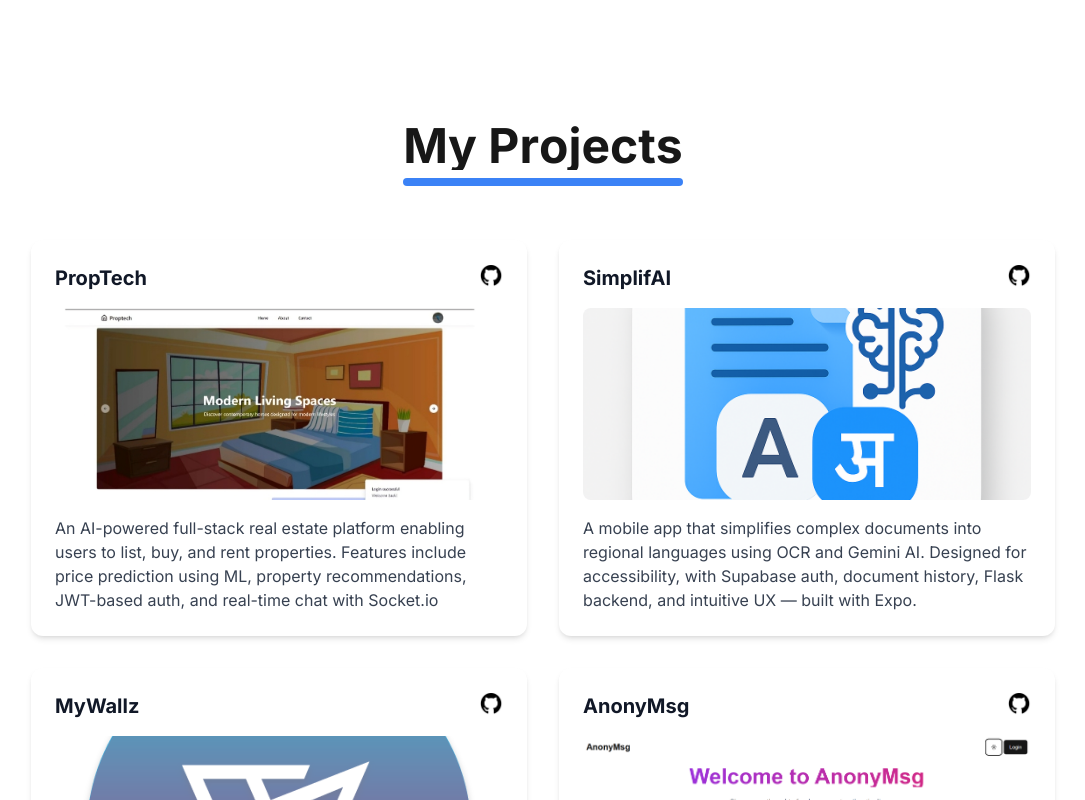
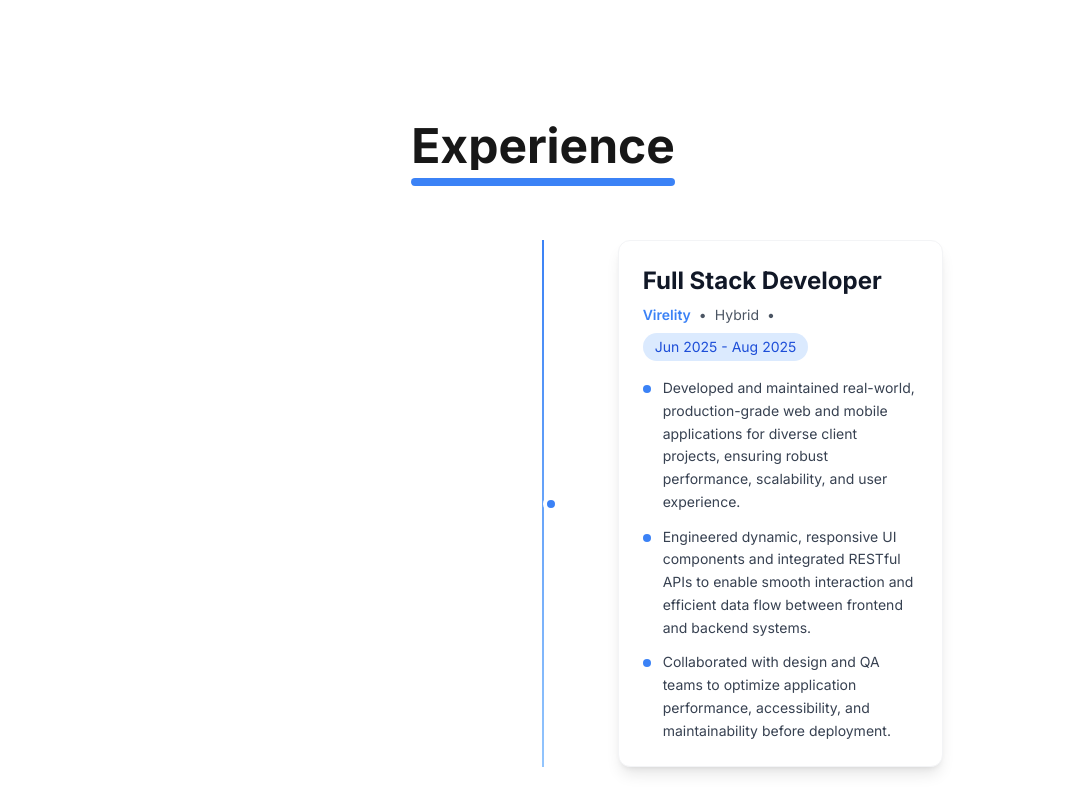
Before and after one commit to KhurshidShaikh/khurshid-portfolio, a Next.js app: page / in a window 1280 px wide. Shown: the part 1580-2380 px from the top of the page, without its empty margins (97-1182 px from the left). Built offline with nearby package versions, Linux system fonts and the light colour scheme.

Commit message:
latest updates

```diff
--- a/src/app/page.tsx
+++ b/src/app/page.tsx
@@ -7,6 +7,7 @@ import { github } from "../assets/tech";
 import Image from "next/image";
 import { useEffect, useState } from 'react';
 import { useTheme } from './ThemeProvider';
+import ExperienceTimeline from '../components/ExperienceTimeline';
 
 const inter = Inter({ subsets: ['latin'] });
 
@@ -95,7 +96,7 @@ export default function Home() {
                   Let&apos;s Connect
                 </a>
                 <a
-                  href="https://drive.google.com/file/d/11oKdix4hFOnbbknd0PNuR40jXYmbNHuK/view?usp=sharing"
+                  href="https://drive.google.com/file/d/1ydV5drwDRQk-ioa2D2q63BzgNGmwR0-a/view?usp=sharing"
                   target="_blank"
                   rel="noopener noreferrer"
                   className="inline-block bg-white dark:bg-gray-800 hover:bg-gray-100 dark:hover:bg-gray-700 text-blue-500 border border-blue-500 font-semibold text-sm sm:text-sm md:text-base px-5 sm:px-6 md:px-8 py-3 sm:py-3 rounded-full transition-colors duration-300 whitespace-nowrap"
@@ -203,6 +204,8 @@ export default function Home() {
             </motion.div>
           </div>
         </section>
+
+        <ExperienceTimeline />
 
         <section id="projects" className="container mx-auto px-4 py-16">
           <div className="max-w-5xl mx-auto">
--- a/src/assets/tech/index.js
+++ b/src/assets/tech/index.js
@@ -27,6 +27,7 @@ import simplifaiicon from "./simplifaiicon.png"
 import xlogo from "./xlogo.png";
 import gmail from "./gmail.png";
 import linkedin from "./linkedin.png"
+import alumnibridge from "./alumnibridge.png"
 
 
 export {
@@ -58,5 +59,6 @@ export {
     simplifaiicon,
     linkedin,
     xlogo,
-    gmail
+    gmail,
+    alumnibridge
 };
--- /dev/null
+++ b/src/components/ExperienceTimeline.tsx
@@ -0,0 +1,149 @@
+'use client';
+import { motion } from 'framer-motion';
+import { useState } from 'react';
+
+interface Experience {
+  role: string;
+  company: string;
+  location: string;
+  period: string;
+  responsibilities: string[];
+}
+
+const experiences: Experience[] = [
+  {
+    role: "Full Stack Developer",
+    company: "Virelity",
+    location: "Hybrid",
+    period: "Jun 2025 - Aug 2025",
+    responsibilities: [
+      "Developed and maintained real-world, production-grade web and mobile applications for diverse client projects, ensuring robust performance, scalability, and user experience.",
+      "Engineered dynamic, responsive UI components and integrated RESTful APIs to enable smooth interaction and efficient data flow between frontend and backend systems.",
+      "Collaborated with design and QA teams to optimize application performance, accessibility, and maintainability before deployment."
+    ]
+  }
+];
+
+export default function ExperienceTimeline() {
+  const [isVisible, setIsVisible] = useState(false);
+
+  return (
+    <section id="experience" className="container mx-auto px-4 py-16">
+      <div className="max-w-4xl mx-auto">
+        <motion.div
+          initial={{ opacity: 0 }}
+          whileInView={{ opacity: 1 }}
+          transition={{ duration: 0.6 }}
+          viewport={{ once: true, amount: 0.8 }}
+          onViewportEnter={() => setIsVisible(true)}
+          className="mb-12 text-center"
+        >
+          <h2 className="text-3xl md:text-5xl font-bold inline-block overflow-hidden dark:text-white">
+            <div className="overflow-hidden">
+              {"Experience".split('').map((char, index) => (
+                <motion.span
+                  key={index}
+                  initial={{ opacity: 0, y: 50 }}
+                  animate={isVisible ? { opacity: 1, y: 0 } : { opacity: 0, y: 50 }}
+                  transition={{
+                    duration: 0.5,
+                    delay: 0.05 * index,
+                    ease: "easeOut"
+                  }}
+                  className="inline-block"
+                >
+                  {char === ' ' ? '\u00A0' : char}
+                </motion.span>
+              ))}
+            </div>
+            <motion.div
+              initial={{ width: "0%" }}
+              whileInView={{ width: "100%" }}
+              transition={{ delay: 0.8, duration: 0.8 }}
+              viewport={{ once: true }}
+              className="h-2 bg-blue-500 mt-2"
+              style={{ borderRadius: "4px" }}
+            ></motion.div>
+          </h2>
+        </motion.div>
+
+        <div className="relative">
+          {/* Timeline line */}
+          <motion.div
+            initial={{ height: 0 }}
+            whileInView={{ height: "100%" }}
+            transition={{ duration: 1, delay: 0.5 }}
+            viewport={{ once: true }}
+            className="absolute left-8 md:left-1/2 top-0 w-0.5 bg-gradient-to-b from-blue-500 to-blue-300 dark:from-blue-400 dark:to-blue-600 transform md:-translate-x-1/2"
+          />
+
+          {experiences.map((exp, index) => (
+            <motion.div
+              key={index}
+              initial={{ opacity: 0, x: index % 2 === 0 ? -50 : 50 }}
+              whileInView={{ opacity: 1, x: 0 }}
+              transition={{ duration: 0.6, delay: 0.3 * index }}
+              viewport={{ once: true }}
+              className={`relative mb-12 md:mb-16 flex flex-col md:flex-row items-start md:items-center ${
+                index % 2 === 0 ? 'md:flex-row-reverse' : ''
+              }`}
+            >
+              {/* Timeline dot */}
+              <motion.div
+                initial={{ scale: 0 }}
+                whileInView={{ scale: 1 }}
+                transition={{ duration: 0.5, delay: 0.5 + 0.3 * index }}
+                viewport={{ once: true }}
+                className="absolute left-8 md:left-1/2 w-4 h-4 bg-blue-500 rounded-full border-4 border-white dark:border-gray-900 transform md:-translate-x-1/2 z-10"
+              />
+
+              {/* Content card */}
+              <div className={`ml-16 md:ml-0 md:w-5/12 ${index % 2 === 0 ? 'md:pr-12' : 'md:pl-12'}`}>
+                <motion.div
+                  whileHover={{ y: -5, scale: 1.02 }}
+                  className="bg-white dark:bg-gray-800 rounded-xl shadow-lg p-6 border border-gray-100 dark:border-gray-700"
+                >
+                  <div className="mb-4">
+                    <h3 className="text-2xl font-bold text-gray-900 dark:text-white mb-2">
+                      {exp.role}
+                    </h3>
+                    <div className="flex flex-wrap items-center gap-2 text-sm text-gray-600 dark:text-gray-400">
+                      <span className="font-semibold text-blue-500 dark:text-blue-400">
+                        {exp.company}
+                      </span>
+                      <span>•</span>
+                      <span>{exp.location}</span>
+                      <span>•</span>
+                      <span className="bg-blue-100 dark:bg-blue-900 text-blue-700 dark:text-blue-300 px-3 py-1 rounded-full">
+                        {exp.period}
+                      </span>
+                    </div>
+                  </div>
+
+                  <ul className="space-y-3">
+                    {exp.responsibilities.map((responsibility, idx) => (
+                      <motion.li
+                        key={idx}
+                        initial={{ opacity: 0, x: -20 }}
+                        whileInView={{ opacity: 1, x: 0 }}
+                        transition={{ duration: 0.4, delay: 0.8 + 0.1 * idx }}
+                        viewport={{ once: true }}
+                        className="flex items-start text-gray-700 dark:text-gray-300"
+                      >
+                        <span className="inline-block w-2 h-2 bg-blue-500 rounded-full mt-2 mr-3 flex-shrink-0" />
+                        <span className="text-sm leading-relaxed">{responsibility}</span>
+                      </motion.li>
+                    ))}
+                  </ul>
+                </motion.div>
+              </div>
+
+              {/* Spacer for alternating layout on desktop */}
+              <div className="hidden md:block md:w-5/12" />
+            </motion.div>
+          ))}
+        </div>
+      </div>
+    </section>
+  );
+}
--- a/src/components/Navbar.tsx
+++ b/src/components/Navbar.tsx
@@ -31,6 +31,10 @@ const Navbar = () => {
           <div className="flex gap-3 items-center space-y-2 md:space-y-0 md:space-x-8">
             <Link href="#about-me" className="text-gray-900 dark:text-gray-100 text-xl">
               About
+            </Link>
+
+            <Link href="#experience" className="text-gray-900 dark:text-gray-100 text-xl">
+              Experience
             </Link>
 
             <Link href="#projects" className="text-gray-900 dark:text-gray-100 text-xl">
@@ -98,6 +102,10 @@ const Navbar = () => {
               About
             </Link>
 
+            <Link href="#experience" className="text-gray-900 dark:text-gray-100 text-[20px]">
+              Experience
+            </Link>
+
             <Link href="#projects" className="text-gray-900 dark:text-gray-100 text-[20px]">
               Projects
             </Link>
--- a/src/constants/index.js
+++ b/src/constants/index.js
@@ -24,7 +24,9 @@ import {javascript,
     simplifaiicon,
     xlogo,
     gmail,
-    linkedin
+    linkedin,
+    docker,
+    alumnibridge
 } from "../assets/tech"
 
 export const technologies = [
@@ -87,6 +89,9 @@ export const technologies = [
     },
     {
         icon: vscode
+    },
+    {
+        icon:docker
     }
 ]
 
@@ -98,6 +103,12 @@ export const projects=[
     description:"An AI-powered full-stack real estate platform enabling users to list, buy, and rent properties. Features include price prediction using ML, property recommendations, JWT-based auth, and real-time chat with Socket.io",
     image:proptech,
     source_code:"https://github.com/KhurshidShaikh/proptech-v2"
+},
+{
+    name:"Alumni Bridge",
+    description:"A comprehensive alumni networking platform built for college communities, featuring connections directory, job board, Events ,news feed, and alumni stories.",
+    image:alumnibridge,
+    source_code:"https://github.com/KhurshidShaikh/Alumni-Bridge"
 },
 {
     name:"SimplifAI",
```
Also changed, not shown: src/assets/tech/alumnibridge.png (added), 1 other file (tests, documents, lock files or other folders).
